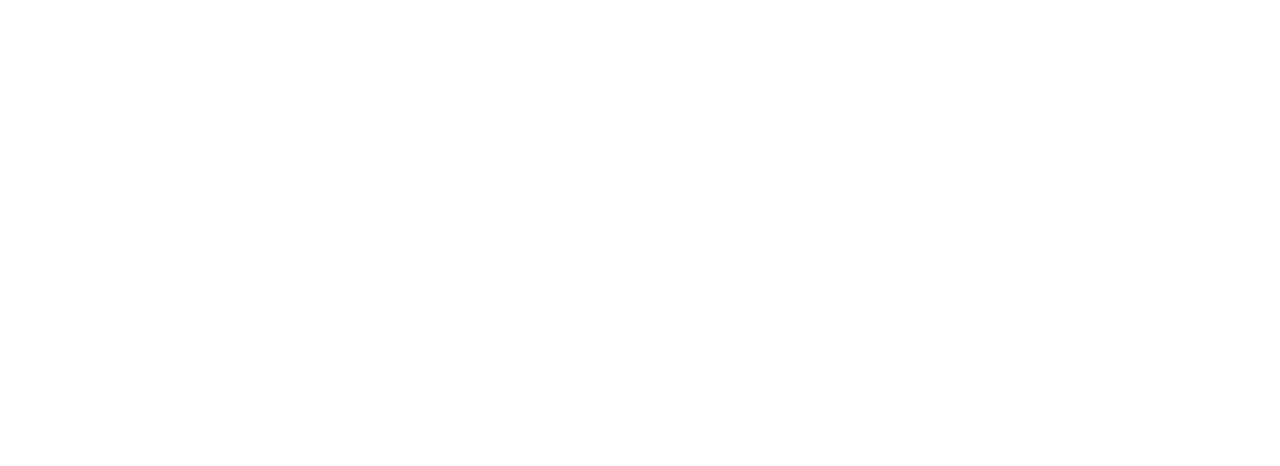
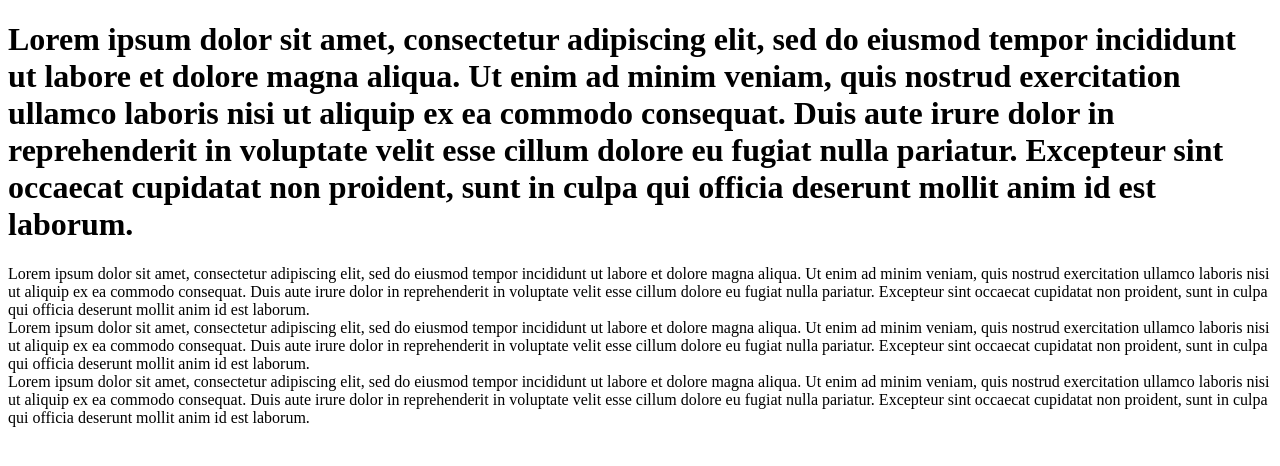
Before and after one commit to modeltoIT/module2-solution, a plain HTML site: page index.html in a window 1280 px wide. Drawn offline with Linux system fonts and the light colour scheme.

Commit message:
Update index.html

```diff
--- a/index.html
+++ b/index.html
@@ -1,3 +1,16 @@
 <!doctype html>
 <html>
+  <title>
+    <meta charset="UTF-8">
+  </title>
+<body>
+  <h1>Lorem ipsum dolor sit amet, consectetur adipiscing elit, sed do eiusmod tempor incididunt ut labore et dolore magna aliqua. Ut enim ad minim veniam, quis nostrud exercitation ullamco laboris nisi ut aliquip ex ea commodo consequat. Duis aute irure dolor in reprehenderit in voluptate velit esse cillum dolore eu fugiat nulla pariatur. Excepteur sint occaecat cupidatat non proident, sunt in culpa qui officia deserunt mollit anim id est laborum.
+  </h1>
+  <section>Lorem ipsum dolor sit amet, consectetur adipiscing elit, sed do eiusmod tempor incididunt ut labore et dolore magna aliqua. Ut enim ad minim veniam, quis nostrud exercitation ullamco laboris nisi ut aliquip ex ea commodo consequat. Duis aute irure dolor in reprehenderit in voluptate velit esse cillum dolore eu fugiat nulla pariatur. Excepteur sint occaecat cupidatat non proident, sunt in culpa qui officia deserunt mollit anim id est laborum.
+  </section>
+  <section>Lorem ipsum dolor sit amet, consectetur adipiscing elit, sed do eiusmod tempor incididunt ut labore et dolore magna aliqua. Ut enim ad minim veniam, quis nostrud exercitation ullamco laboris nisi ut aliquip ex ea commodo consequat. Duis aute irure dolor in reprehenderit in voluptate velit esse cillum dolore eu fugiat nulla pariatur. Excepteur sint occaecat cupidatat non proident, sunt in culpa qui officia deserunt mollit anim id est laborum.
+  </section>
+  <section>Lorem ipsum dolor sit amet, consectetur adipiscing elit, sed do eiusmod tempor incididunt ut labore et dolore magna aliqua. Ut enim ad minim veniam, quis nostrud exercitation ullamco laboris nisi ut aliquip ex ea commodo consequat. Duis aute irure dolor in reprehenderit in voluptate velit esse cillum dolore eu fugiat nulla pariatur. Excepteur sint occaecat cupidatat non proident, sunt in culpa qui officia deserunt mollit anim id est laborum.
+  </section>
+</body>
 </html>
```
